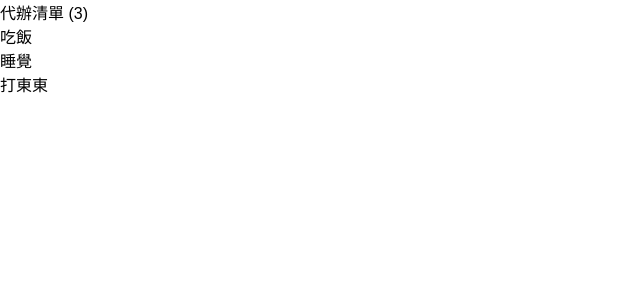
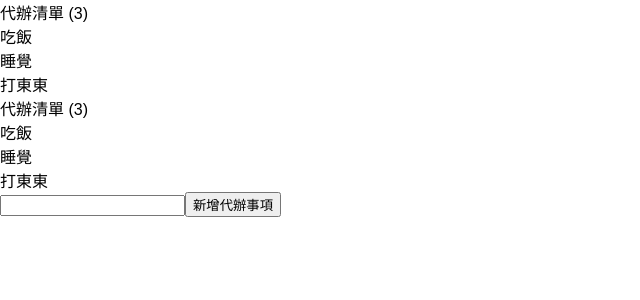
Before and after one commit to curt6815463/react-todolist-bestpractice, a React (Create React App) app: page / in a window 1280 px wide. Shown: the top 300 px of the page, without its empty margins (0-640 px from the left). Built offline with nearby package versions, Linux system fonts and the light colour scheme.

Commit message:
feat app add grouptabcontent

```diff
--- a/src/App.js
+++ b/src/App.js
@@ -3,7 +3,7 @@ import Title from './components/Title/'
 import CreateTodo from './components/CreateTodo/'
 import TodoList from './components/TodoList/'
 import AllGroupsTabContent from './components/AllGroupsTabContent/'
-
+import GroupTabContent from './components/GroupTabContent/'
 
 class App extends Component {
   constructor(){
@@ -38,7 +38,11 @@ class App extends Component {
     }
   }
 
-  createTodo = (newTodo) => {
+  createTodo = (newTodoText) => {
+    let newTodo = {
+      text: newTodoText,
+      groupId: 'living'
+    }
     this.setState({
       todos:[...this.state.todos,newTodo]
     })
@@ -52,6 +56,7 @@ class App extends Component {
         <CreateTodo createTodo={this.createTodo}/>
         <TodoList todos={this.state.todos}/> */}
         <AllGroupsTabContent todos={this.state.todos} />
+        <GroupTabContent todos={this.state.todos} createTodo={this.createTodo}/>
       </div>
     );
   }
```
